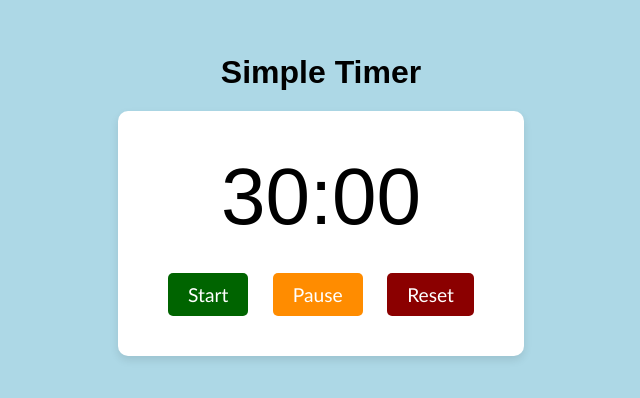
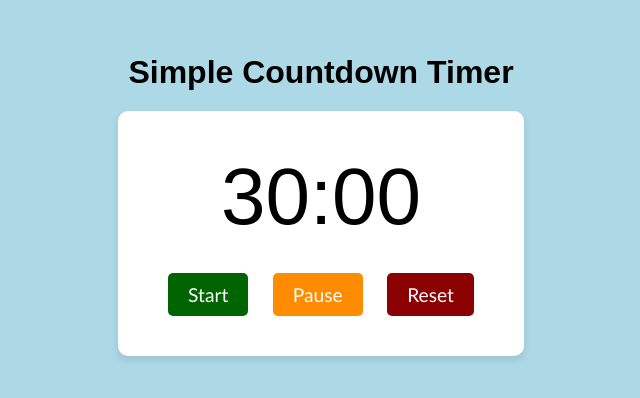
Before and after one commit to ChaohuiH/Group-4-Unit-1-Project, a plain HTML site: page index.html in a window 1280 px wide. Shown: the part 206-604 px from the top of the page, without its empty margins (319-959 px from the left). Drawn offline with Linux system fonts and the light colour scheme.

Commit message:
final html

```diff
--- a/index.html
+++ b/index.html
@@ -3,12 +3,12 @@
 <head>
     <meta charset="UTF-8"/>
     <meta name="viewport" content="width=device-width, initial-scale=1.0"/>
-    <title>Simple Timer</title>
+    <title>Simple Countdown Timer</title>
 <link rel="stylesheet" href="style.css"/>
 </head>
 <body>
     <header>
-        <h1>Simple Timer</h1>
+        <h1>Simple Countdown Timer</h1>
     </header>
     <div class="timer-container">
     <div id="time-display" class="time-display">30:00</div>
```
